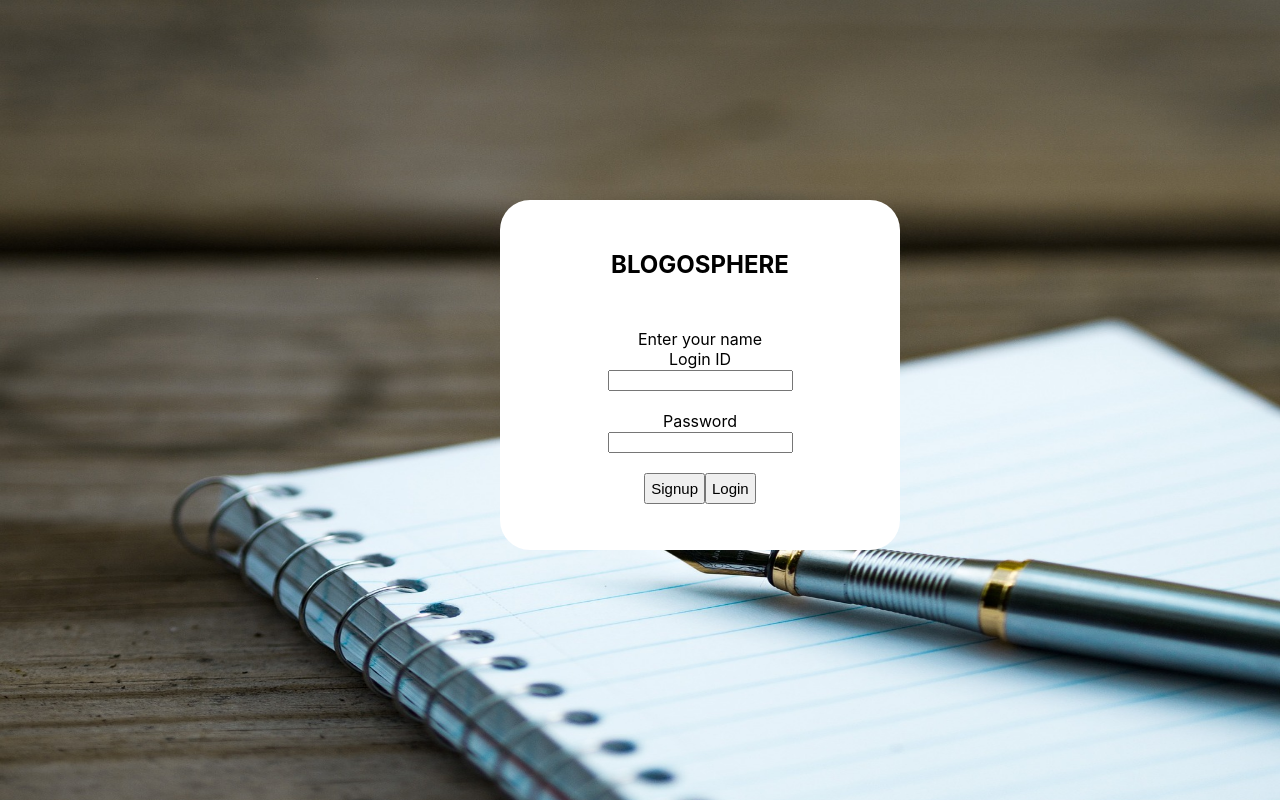
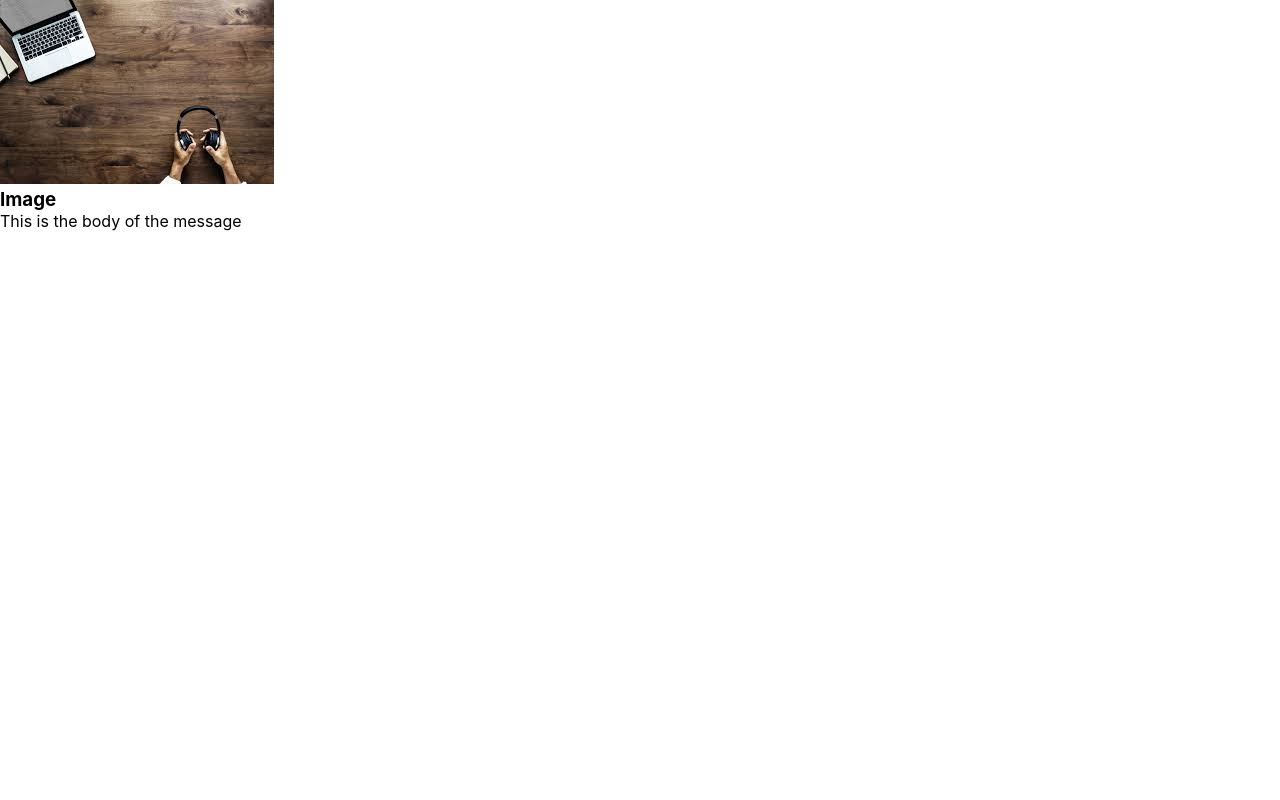
Before and after one commit to AdityaDeshpande123/MinorProject, a React (Create React App) app in the folder Project/front-end/: page / in a window 1280 px wide. Built offline with nearby package versions, Linux system fonts and the light colour scheme.

Commit message:
Major Changes of moduled css

```diff
--- a/Project/front-end/src/App.js
+++ b/Project/front-end/src/App.js
@@ -1,16 +1,15 @@
 import logo from './logo.svg';
-import './App.css';
 import WebBase from './views/WebBase';
 import Signpage from './views/sigin_up/Signpage';
 import Homepage from './views/home_page/Homepage';
 import Card from './views/card-view/Card';
 function App() {
+
   return (
 
     <div>
 
-      {/* <Card></Card> */}
-      <Signpage></Signpage>
+      <Card></Card>
 
     </div>
 
--- a/Project/front-end/src/views/WebBase.js
+++ b/Project/front-end/src/views/WebBase.js
@@ -1,4 +1,4 @@
-import './WebBase.css'
+import styles from'./WebBase.module.css'
 import weblogo from './bloglogo.webp'
 import ppic from '../static/propic.jpg'
 import person from '../static/person.png'
@@ -6,33 +6,37 @@ import food from '../static/food.png'
 import travel from '../static/travel.jpg'
 import signin from '../static/signin.jpg'
 import automob from '../static/automobile.webp'
+import back from '../static/bg1.jpg'
 function WebBase() {
 
+    document.body.style.backgroundImage = `url(${back})`;
+    document.body.style.backgroundSize = "1600px 900px"
     return (
 
-        <div className='grid-lay'>
 
-            <div className="mainHeader">
+        <div className={styles.grid_lay}>
 
-                <h1>BLOGOSPHERE</h1>
+            <div className={styles.mainHeader}>
+
+                <h1 className={styles.base_h1}>BLOGOSPHERE</h1>
 
             </div>
 
-            <div className="navBar">
+            <div className={styles.navBar}>
 
-                <ul>
+                <ul className={styles.base_ul}>
 
-                    <li> <img src={person} height={"35px"} alt="image" style={{float:"left",paddingRight:"22px",paddingLeft:"10px"}}></img>Profile</li>
-                    <li><img src={travel} height={"40px"} alt="image" style={{float:"left",paddingRight:"20px",paddingLeft:"10px"}}></img>Travel</li>
-                    <li><img src={food} height={"40px"} alt="image" style={{float:"left",paddingRight:"10px",paddingLeft:"10px"}}></img>Food</li>
-                    <li><img src={automob} height={"40px"} alt="image" style={{float:"left",paddingRight:"22px",paddingLeft:"10px"}}></img>Automobile</li>
-                    <li><img src={signin} height={"42px"} alt="image" style={{float:"left",paddingRight:"14px",paddingLeft:"10px"}}></img>Sign/SignUp</li>
+                    <li className={styles.base_li}> <img src={person} height={"35px"} alt="image" style={{float:"left",paddingRight:"22px",paddingLeft:"10px"}}></img>Profile</li>
+                    <li className={styles.base_li}><img src={travel} height={"40px"} alt="image" style={{float:"left",paddingRight:"20px",paddingLeft:"10px"}}></img>Travel</li>
+                    <li className={styles.base_li}><img src={food} height={"40px"} alt="image" style={{float:"left",paddingRight:"10px",paddingLeft:"10px"}}></img>Food</li>
+                    <li className={styles.base_li}><img src={automob} height={"40px"} alt="image" style={{float:"left",paddingRight:"22px",paddingLeft:"10px"}}></img>Automobile</li>
+                    <li className={styles.base_li}><img src={signin} height={"42px"} alt="image" style={{float:"left",paddingRight:"14px",paddingLeft:"10px"}}></img>Sign/SignUp</li>
                 </ul>
 
             </div>
 
 
-            <footer className="About">
+            <footer className={styles.About}>
 
                 <p>This website was built by A1 batch.Copyright @2023.</p>
                 <p>All rights reserved</p>
--- a/Project/front-end/src/views/WebBase.css
+++ b/Project/front-end/src/views/WebBase.module.css
@@ -1,4 +1,4 @@
-h1 {
+.base_h1 {
     background-color: black;
 
     color: white;
@@ -23,7 +23,7 @@ h1 {
 
 }
 
-h1:hover{
+.base_h1:hover{
     color: aqua
 }
 .navBar {
@@ -52,7 +52,7 @@ h1:hover{
     top: 800px;
 }
 
-ul {
+.base_ul {
     list-style-position: inside;
     padding-left: 10px;
     padding-top: 15px;
@@ -60,7 +60,7 @@ ul {
 
 }
 
-li {
+.base_li {
 
     padding-bottom: 30px;
     padding-right: 20px;
@@ -72,7 +72,7 @@ li {
 
 }
 
-li:hover {
+.base_li:hover {
     font-weight: bolder;
     border-radius: 20px;
     cursor: pointer;
@@ -82,10 +82,10 @@ li:hover {
     margin: 0;
 }
 
-body {
+/* body {
 
     background-image: url("../static/bg1.jpg");
     background-repeat: no-repeat;
     background-size: 1600px 900px;
 
-}
+} */
--- a/Project/front-end/src/views/card-view/Card.css
+++ /dev/null
@@ -1,16 +0,0 @@
-
-.card-container{
-    position: absolute;
-    left : 600px;
-    top : 300px;
-    overflow: hidden;
-    width: 300px;
-    box-shadow: 0px 0px 15px -5px;
-}
-.image-container img{
-
-    overflow: hidden;
-    height: 200px;
-
-
-}
--- a/Project/front-end/src/views/card-view/Card.js
+++ b/Project/front-end/src/views/card-view/Card.js
@@ -1,6 +1,6 @@
 import React from 'react';
 import imgUrl from '../../static/bg1.jpeg'
-import './Card.css'
+import styles from './Card.module.css'
 function Card()
 {
     let title = "Image";
@@ -18,7 +18,7 @@ function Card()
 
             <div className='title-container'>
 
-                <h2>{title}</h2>
+                <h3 >{title}</h3>
             </div>
 
 
@@ -26,13 +26,7 @@ function Card()
                 <p>{Body}</p>
             </div>
 
-
-
-
-
         </div>
-
-
 
     );
 }
--- /dev/null
+++ b/Project/front-end/src/views/card-view/Card.module.css
@@ -0,0 +1,29 @@
+
+.card_container{
+    position: absolute;
+    left : 600px;
+    top : 300px;
+    overflow: hidden;
+    width: 300px;
+    box-shadow: 0px 0px 15px -5px;
+    padding: 0px;
+    /* background-image: none;
+    background-color: white; */
+}
+.image_container img{
+
+    overflow: hidden;
+    height: 200px;
+    padding: 0px;
+
+
+}
+
+.title_container{
+    padding: 0px;
+}
+
+.body_container
+{
+    padding: 0px;
+}
--- a/Project/front-end/src/views/sigin_up/Signpage.js
+++ b/Project/front-end/src/views/sigin_up/Signpage.js
@@ -1,13 +1,15 @@
-import './Signpage.css'
-
+import styles from './Signpage.module.css'
+import back from './bg1.jpg'
 function Signpage() {
 
+    document.body.style.backgroundImage = `url(${back})`;
+    document.body.style.backgroundSize = "1600px 900px"
     return (
 
         <div>
 
-            <form>
-                <h2>BLOGOSPHERE</h2>
+            <form className='sign_form'>
+                <h2 className='sign_h2'>BLOGOSPHERE</h2>
 
                 <label>Enter your name</label><br></br>
                 <label>Login ID</label><br></br>
@@ -15,8 +17,8 @@ function Signpage() {
                 <label>Password</label><br></br>
                 <input type='text'></input> <br></br><br></br>
 
-                <button>Signup</button>
-                <button>Login</button>
+                <button className='sign_button'>Signup</button>
+                <button className='sign_button'>Login</button>
 
 
 
--- a/Project/front-end/src/views/sigin_up/Signpage.css
+++ b/Project/front-end/src/views/sigin_up/Signpage.module.css
@@ -1,4 +1,4 @@
-form{
+.sign_form{
 
     background-color: white;
     width: 400px;
@@ -14,12 +14,12 @@ form{
 
 }
 
-h2{
+.sign_h2{
     padding-top: 50px;
     padding-bottom: 50px;
 
 }
-button{
+.sign_button{
 
     font-size: 15px;
     padding: 5px;
```
Also changed, not shown: Project/front-end/src/App.module.css (renamed from Project/front-end/src/App.css), Project/front-end/src/views/sigin_up/bg1.jpg (added).
